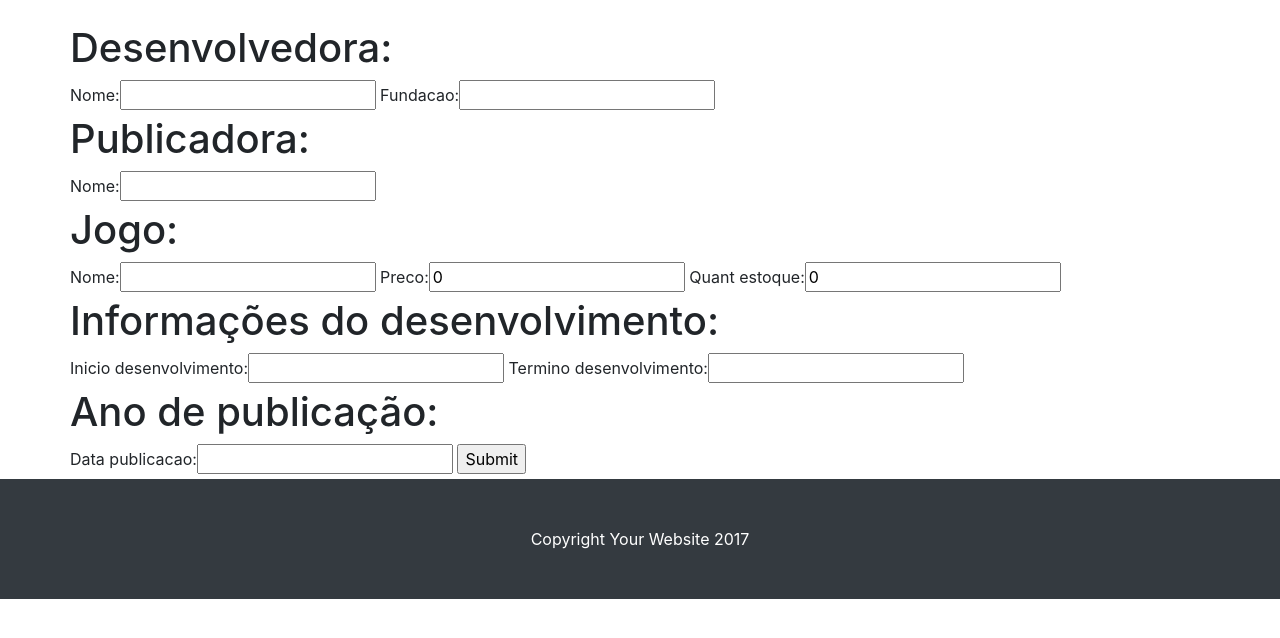
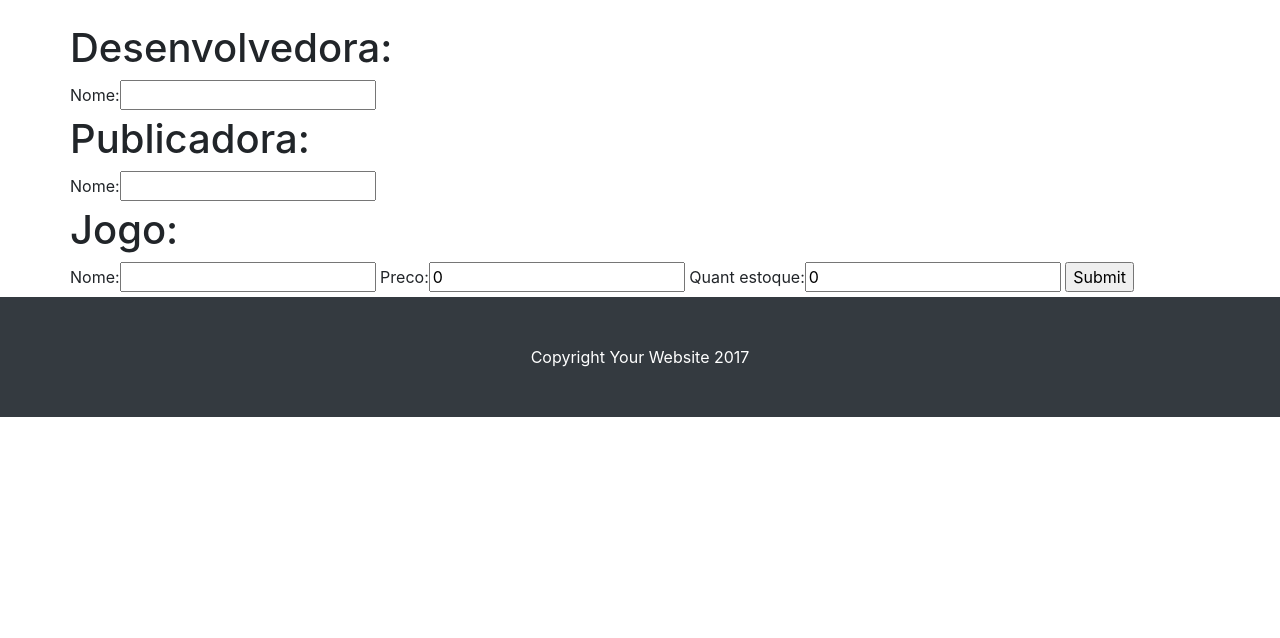
Before and after one commit to vikvik98/PI-2018.2, a Django app: page /add_jogo/ in a window 1280 px wide. Shown: the part 56-694 px from the top of the page. Run offline with Django 3.2, Linux system fonts and the light colour scheme; some libraries are stand-ins or nearby versions.

Commit message:
Mudaças brucas

```diff
--- a/mygames/games/models.py
+++ b/mygames/games/models.py
@@ -1,37 +1,21 @@
 from django.db import models
+
+class Jogo(models.Model):
+    nome = models.CharField(max_length=100)
+    preco = models.FloatField(default=0)
+    quant_estoque = models.IntegerField(default=0)
 
 class Desenvolvedora(models.Model):
     nome = models.CharField(max_length=100)
-    fundacao = models.DateField()
+    jogo = models.ForeignKey(Jogo,on_delete=models.CASCADE, related_name='desenvolvedoras')
 
 
 
 class Publicadora(models.Model):
     nome = models.CharField(max_length=100)
-
-
-
-class Jogo(models.Model):
-    nome = models.CharField(max_length=100)
-    preco = models.FloatField(default=0)
-    quant_estoque = models.IntegerField(default=0)
-    desenvolvedoras = models.ManyToManyField(Desenvolvedora, through='Desenvolvimento_jogo')
-    publicadoras = models.ManyToManyField(Publicadora, through='Publicacao_jogo')
-
-
-class Desenvolvimento_jogo(models.Model):
-    desenvolvedora = models.ForeignKey(Desenvolvedora, on_delete=models.CASCADE)
-    jogo = models.ForeignKey(Jogo, on_delete=models.CASCADE)
-    inicio_desenvolvimento = models.DateField()
-    termino_desenvolvimento = models.DateField()
-
-
-
-class Publicacao_jogo(models.Model):
-    publicadora = models.ForeignKey(Publicadora, on_delete=models.CASCADE)
-    jogo = models.ForeignKey(Jogo, on_delete=models.CASCADE)
-    data_publicacao = models.DateField()
+    jogo = models.ForeignKey(Jogo, on_delete=models.CASCADE, related_name='publicadoras')
 
 
 class Carrinho(models.Model):
-    jogos_carrinho = models.ForeignKey(Jogo, on_delete=models.CASCADE, related_name="jogos")
+    finalizado = models.BooleanField(default=False)
+    jogos_carrinho = models.ManyToManyField(Jogo)
--- a/mygames/games/templates/add_jogo.html
+++ b/mygames/games/templates/add_jogo.html
@@ -9,10 +9,6 @@
         {{ publicadoraform }}
         <h1>Jogo:</h1>
         {{ jogoform }}
-        <h1>Informações do desenvolvimento:</h1>
-        {{ desenvolvimentoform }}
-        <h1>Ano de publicação:</h1>
-        {{ publicacaoform }}
 
         <input type="submit">
 
--- a/mygames/games/templates/base.html
+++ b/mygames/games/templates/base.html
@@ -18,7 +18,7 @@
             <div class="collapse navbar-collapse" id="navbarResponsive">
             <ul class="navbar-nav ml-auto">
                 <li class="nav-item active">
-                    <a class="nav-link" href="#">Home</a>
+                    <a class="nav-link" href="{% url 'home' %}">Home</a>
                 </li>
                 <li class="nav-item">
                     <a class="nav-link" href="#">About</a>
--- a/mygames/games/templates/home.html
+++ b/mygames/games/templates/home.html
@@ -10,7 +10,7 @@
                 <a href="#"><img class="card-img-top" src="http://placehold.it/700x400" alt=""></a>
                 <div class="card-body">
                 <h4 class="card-title">
-                    <a href="#">{{jogo.nome}}</a>
+                    <a href="{% url 'jogo' jogo.id %}">{{jogo.nome}}</a>
                 </h4>
                 <h5>$24.99</h5>
                 <p class="card-text">Lorem ipsum dolor sit amet, consectetur adipisicing elit. Amet numquam aspernatur!</p>
--- a/mygames/games/views.py
+++ b/mygames/games/views.py
@@ -1,7 +1,7 @@
 from django.shortcuts import render, redirect
 
 from games.models import Jogo
-from mygames.forms import DesenvolvedoraForm, PublicadoraForm, JogoForm, DesenvolvimentoForm, PublicacaoForm
+from mygames.forms import DesenvolvedoraForm, PublicadoraForm, JogoForm
 
 
 def home(request):
@@ -14,53 +14,41 @@ def add_jogo(request):
         desenvolvedoraform = DesenvolvedoraForm(request.POST)
         publicadoraform = PublicadoraForm(request.POST)
         jogoform = JogoForm(request.POST)
-        desenvolvimentoform = DesenvolvimentoForm(request.POST)
-        publicacaoform = PublicacaoForm(request.POST)
 
-        if desenvolvedoraform.is_valid() and publicadoraform.is_valid() and jogoform.is_valid() and desenvolvimentoform.is_valid() and  publicacaoform.is_valid():
-            desenvolvedora_instance = desenvolvedoraform.save()
-            publicadora_instance = publicadoraform.save()
+        if desenvolvedoraform.is_valid() and publicadoraform.is_valid() and jogoform.is_valid():
             jogo_instance = jogoform.save()
-            desenvolvimento_instance = desenvolvimentoform.save(commit=False)
-            publicacao_instance = publicadoraform.save(commit=False)
+            desenvolvedora_instance = desenvolvedoraform.save(commit=False)
+            publicadora_instance = publicadoraform.save(commit=False)
 
-            desenvolvimento_instance.jogo = jogo_instance
-            desenvolvimento_instance.desenvolvedora = desenvolvedora_instance
-            desenvolvimento_instance.save()
+            desenvolvedora_instance.jogo = jogo_instance
+            desenvolvedora_instance.save()
+            publicadora_instance.jogo = jogo_instance
+            publicadora_instance.save()
 
-            publicacao_instance.publicadora = publicadora_instance
-            publicacao_instance.jogo = jogo_instance
-            publicacao_instance.save()
             return redirect('home')
 
         else:
             desenvolvedoraform = DesenvolvedoraForm()
             publicadoraform = PublicadoraForm()
             jogoform = JogoForm()
-            desenvolvimentoform = DesenvolvimentoForm()
-            publicacaoform = PublicacaoForm()
+
             return render(request,'add_jogo.html',{'desenvolvedoraform':desenvolvedoraform,
                                                    'publicadoraform':publicadoraform,
-                                                   'jogoform':jogoform,
-                                                   'desenvolvimentoform':desenvolvimentoform,
-                                                   'publicacaoform':publicacaoform})
+                                                   'jogoform':jogoform})
     else:
         desenvolvedoraform = DesenvolvedoraForm()
         publicadoraform = PublicadoraForm()
         jogoform = JogoForm()
-        desenvolvimentoform = DesenvolvimentoForm()
-        publicacaoform = PublicacaoForm()
+
         return render(request, 'add_jogo.html', {'desenvolvedoraform': desenvolvedoraform,
                                                  'publicadoraform': publicadoraform,
-                                                 'jogoform': jogoform,
-                                                 'desenvolvimentoform': desenvolvimentoform,
-                                                 'publicacaoform': publicacaoform})
+                                                 'jogoform': jogoform})
 
 
 
 def jogo(request, jogo_id):
     jogo = Jogo.objects.get(id = jogo_id)
-    desenvolvedora = jogo.desenvolvedoras.all()[0]
+    desenvolvedora = jogo.desenvolvedoras.all()
     publicadora = jogo.publicadoras.all()[0]
     return render(request,'jogo.html',{'jogo':jogo, 'desenvolvedora':desenvolvedora, 'publicadora':publicadora})
 
--- a/mygames/mygames/forms.py
+++ b/mygames/mygames/forms.py
@@ -1,12 +1,12 @@
 from django.forms import ModelForm
 
-from games.models import Desenvolvedora, Publicadora, Jogo, Desenvolvimento_jogo, Publicacao_jogo
+from games.models import Desenvolvedora, Publicadora, Jogo
 
 
 class DesenvolvedoraForm(ModelForm):
     class Meta:
         model = Desenvolvedora
-        fields = ['nome','fundacao']
+        fields = ['nome']
 
 
 
@@ -20,15 +20,3 @@ class JogoForm(ModelForm):
     class Meta:
         model = Jogo
         fields = ['nome','preco','quant_estoque']
-
-
-class DesenvolvimentoForm(ModelForm):
-    class Meta:
-        model = Desenvolvimento_jogo
-        fields = ['inicio_desenvolvimento', 'termino_desenvolvimento']
-
-
-class PublicacaoForm(ModelForm):
-    class Meta:
-        model = Publicacao_jogo
-        fields = ['data_publicacao']
```
Also changed, not shown: mygames/db.sqlite3, mygames/games/migrations/0001_initial.py, mygames/games/migrations/0002_auto_20181210_1639.py (deleted), mygames/games/migrations/0003_auto_20181210_2204.py (deleted), mygames/games/migrations/0004_auto_20181210_2316.py (deleted), mygames/games/migrations/0005_carrinho.py (deleted).
